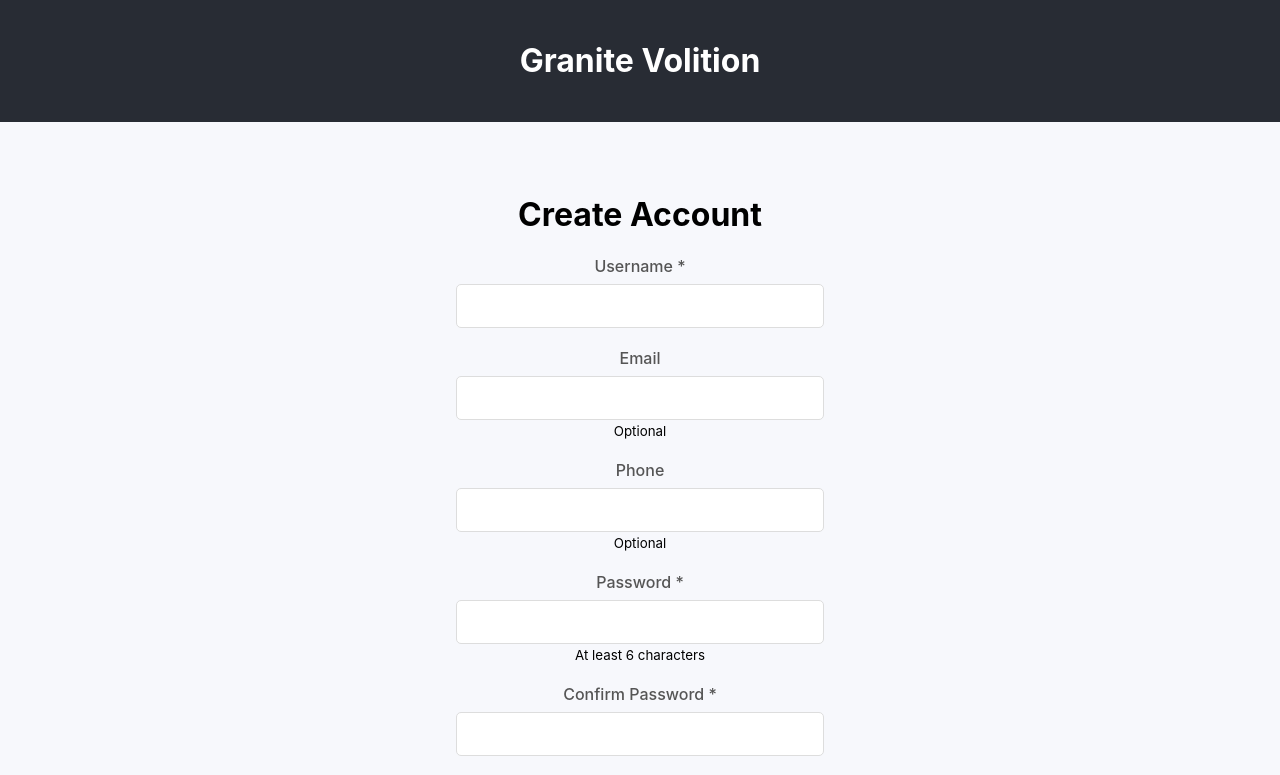
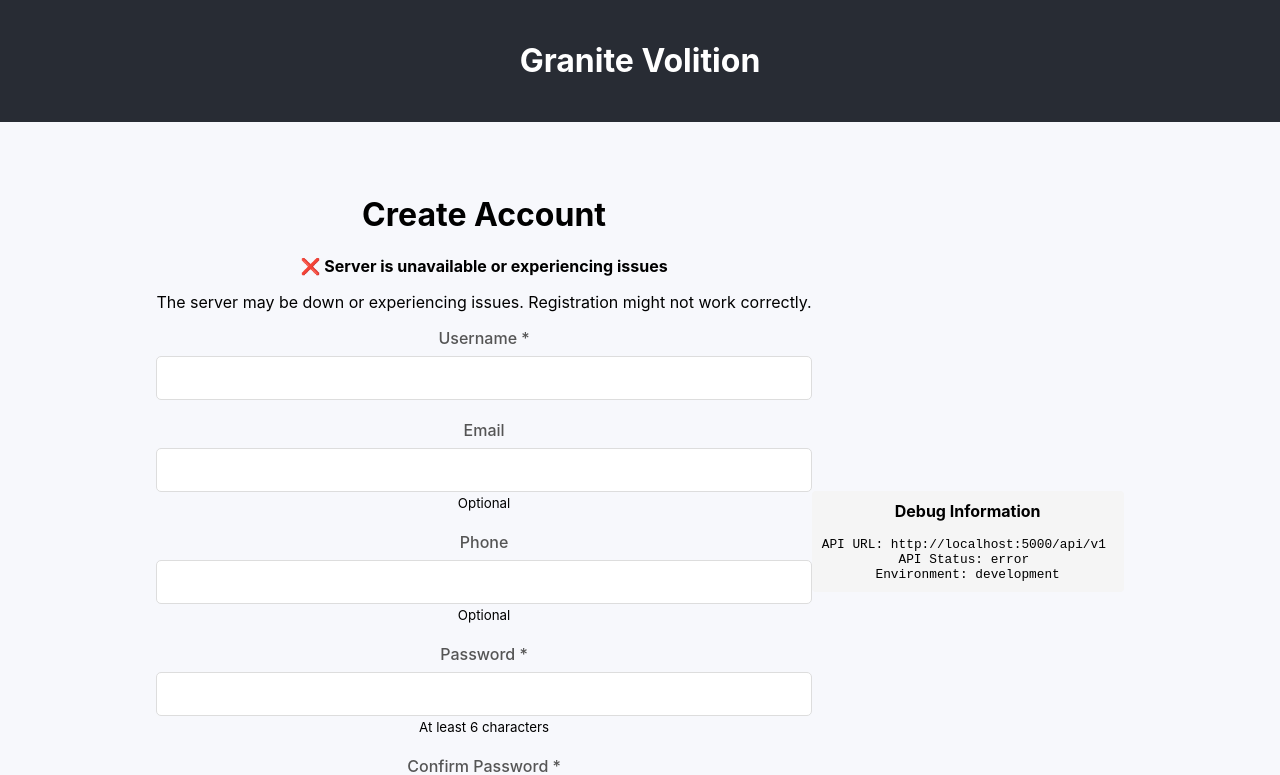
Before and after one commit to granitevolition/version-1---frontend, a React (Create React App) app: page /register in a window 1280 px wide. Shown: the top 775 px of the page. Built offline with nearby package versions, Linux system fonts and the light colour scheme; no server answers.

Commit message:
Improve RegistrationForm with better error handling and API health check

```diff
--- a/src/components/RegistrationForm.js
+++ b/src/components/RegistrationForm.js
@@ -1,5 +1,5 @@
-import React, { useState } from 'react';
-import { registerUser } from '../services/api';
+import React, { useState, useEffect } from 'react';
+import { registerUser, checkApiHealth } from '../services/api';
 import { useNavigate } from 'react-router-dom';
 import '../styles/RegistrationForm.css';
 
@@ -12,8 +12,57 @@ const RegistrationForm = () => {
   const [isLoading, setIsLoading] = useState(false);
   const [error, setError] = useState('');
   const [successMessage, setSuccessMessage] = useState('');
+  const [apiStatus, setApiStatus] = useState({
+    status: 'checking',
+    message: 'Checking connection to server...'
+  });
 
   const navigate = useNavigate();
+
+  // Check API health on component mount
+  useEffect(() => {
+    const checkApiStatus = async () => {
+      try {
+        const health = await checkApiHealth();
+        console.log('Health check response:', health);
+
+        // Check database status
+        const dbStatus = health.services?.database?.status || 'unknown';
+
+        if (health.status === 'healthy') {
+          setApiStatus({
+            status: 'connected',
+            message: 'Connected to server'
+          });
+        } else if (health.status === 'degraded' && dbStatus === 'disconnected') {
+          setApiStatus({
+            status: 'warning',
+            message: 'Database service is unavailable. Registration might not work correctly.'
+          });
+        } else {
+          setApiStatus({
+            status: 'error',
+            message: 'Server is unavailable or experiencing issues'
+          });
+        }
+      } catch (error) {
+        console.error('API health check failed:', error);
+        setApiStatus({
+          status: 'error',
+          message: 'Could not connect to server'
+        });
+      }
+    };
+
+    checkApiStatus();
+
+    // Set up periodic health checks
+    const healthCheckInterval = setInterval(checkApiStatus, 30000); // Check every 30 seconds
+
+    return () => {
+      clearInterval(healthCheckInterval);
+    };
+  }, []);
 
   const handleSubmit = async (e) => {
     e.preventDefault();
@@ -66,7 +115,12 @@ const RegistrationForm = () => {
 
       // Delay before redirecting to login
       setTimeout(() => {
-        navigate('/login');
+        navigate('/login', {
+          state: {
+            registered: true,
+            username: username
+          }
+        });
       }, 2000);
 
     } catch (error) {
@@ -79,6 +133,19 @@ const RegistrationForm = () => {
         setError('This email is already in use. Please use another email or try logging in.');
       } else if (error.message.includes('Network error')) {
         setError('Network error. Please check your connection and try again.');
+      } else if (error.message.includes('Database connection is not available')) {
+        setError('Registration service is currently unavailable. Please try again later.');
+        // Update API status to reflect database issue
+        setApiStatus({
+          status: 'warning',
+          message: 'Database service is unavailable. Registration might not work correctly.'
+        });
+      } else if (error.message.includes('Not Found')) {
+        setError('Registration endpoint not found. The server may be misconfigured.');
+        setApiStatus({
+          status: 'error',
+          message: 'Server is misconfigured or registration service is not available'
+        });
       } else {
         setError(error.message || 'Registration failed. Please try again.');
       }
@@ -87,10 +154,31 @@ const RegistrationForm = () => {
     }
   };
 
+  // Render a banner based on API status
+  const renderApiStatusBanner = () => {
+    if (apiStatus.status === 'connected') {
+      return null;
+    }
+
+    return (
+      <div className={`api-status ${apiStatus.status}`}>
+        <strong>
+          {apiStatus.status === 'warning' ? '⚠️' : '❌'} {apiStatus.message}
+        </strong>
+        {apiStatus.status === 'error' && (
+          <p>The server may be down or experiencing issues. Registration might not work correctly.</p>
+        )}
+      </div>
+    );
+  };
+
   return (
     <div className="registration-container">
       <form className="registration-form" onSubmit={handleSubmit}>
         <h1>Create Account</h1>
+
+        {/* API status banner */}
+        {renderApiStatusBanner()}
 
         {error && <div className="error-message">{error}</div>}
         {successMessage && <div className="success-message">{successMessage}</div>}
@@ -159,7 +247,7 @@ const RegistrationForm = () => {
         <button
           type="submit"
           className="register-button"
-          disabled={isLoading}
+          disabled={isLoading || apiStatus.status === 'checking'}
         >
           {isLoading ? 'Creating Account...' : 'Create Account'}
         </button>
@@ -168,6 +256,18 @@ const RegistrationForm = () => {
           Already have an account? <a href="/login">Login here</a>
         </div>
       </form>
+
+      {/* Debugging info - hidden in production */}
+      {process.env.NODE_ENV === 'development' && (
+        <div className="debug-info">
+          <h3>Debug Information</h3>
+          <pre>
+            API URL: {process.env.REACT_APP_API_URL || 'http://localhost:5000/api/v1'} <br />
+            API Status: {apiStatus.status} <br />
+            Environment: {process.env.NODE_ENV}
+          </pre>
+        </div>
+      )}
     </div>
   );
 };
```
